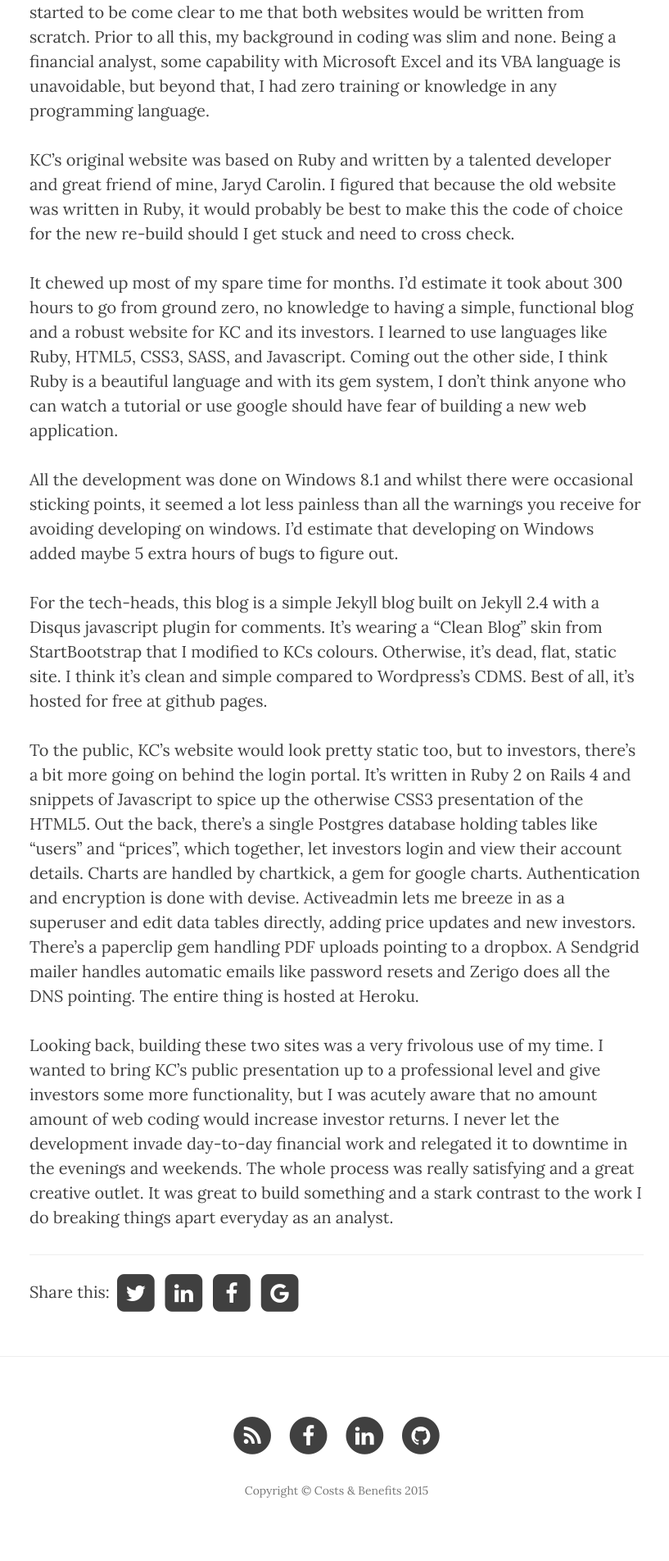
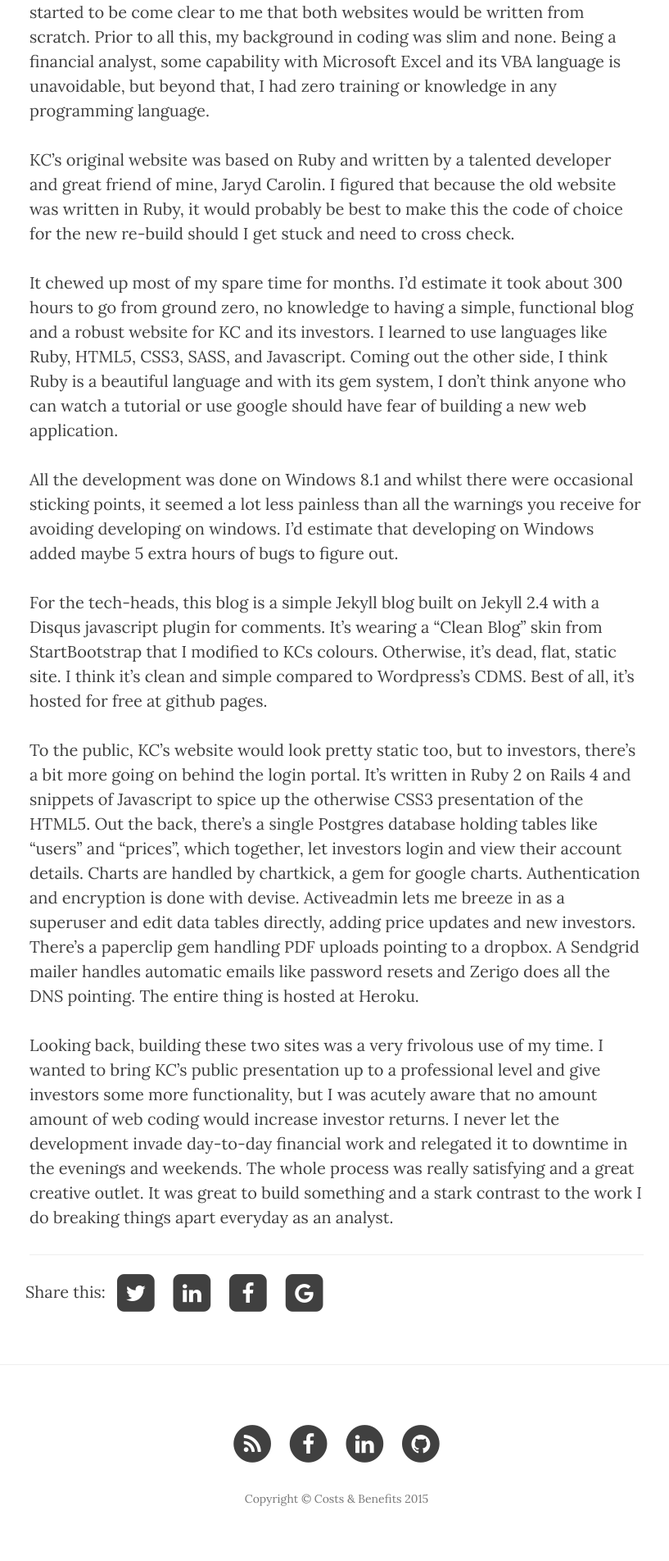
Before and after one commit to Impensa/Impensa.github.io, a Jekyll site: the page built from _posts/2014-06-10-analysis-vs-creativity.markdown, in a window 1280 px wide. Shown: the part 1393-3297 px from the top of the page at 82% size, without its empty margins (229-1046 px from the left). Built offline with Jekyll 4.4.1, drawn with Linux system fonts in a browser that asks for light colours; nearby versions of some CDN libraries; comment, search, counter and statistics services are not loaded.

Commit message:
social buttons

```diff
--- a/_layouts/post.html
+++ b/_layouts/post.html
@@ -50,31 +50,32 @@ layout: default
     <div class="row">
         <div class="col-lg-8 col-lg-offset-2 col-md-10 col-md-offset-1">
             <div class="share-page">
+                <ul class="list-inline">
                 Share this:
-                <a href="https://twitter.com/intent/tweet?text={{ page.title }}&url={{ site.url }}{{ page.url }}&via={{ site.twitter_username }}&related={{ site.twitter_username }}" rel="nofollow" target="_blank" title="Share on Twitter">
+                <li><a href="https://twitter.com/intent/tweet?text={{ page.title }}&url={{ site.url }}{{ page.url }}&via={{ site.twitter_username }}&related={{ site.twitter_username }}" rel="nofollow" target="_blank" title="Share on Twitter">
                     <span class="fa-stack fa-lg">
                         <i class="fa fa-square fa-stack-2x"></i>
                         <i class="fa fa-twitter fa-stack-1x fa-inverse"></i>
                     </span>
-                </a>
-                <a href="http://www.linkedin.com/shareArticle?mini=true&url={{ site.url }}{{ page.url }}&title={{ page.title }}" rel="nofollow" target="_blank" title="Share on Twitter">
+                </a></li>
+                <li><a href="http://www.linkedin.com/shareArticle?mini=true&url={{ site.url }}{{ page.url }}&title={{ page.title }}" rel="nofollow" target="_blank" title="Share on LinkedIn">
                     <span class="fa-stack fa-lg">
                         <i class="fa fa-square fa-stack-2x"></i>
                         <i class="fa fa-linkedin fa-stack-1x fa-inverse"></i>
                     </span>
-                </a>
-                <a href="https://facebook.com/sharer.php?u={{ site.url }}{{ page.url }}" rel="nofollow" target="_blank" title="Share on Facebook">
+                </a></li>
+                <li><a href="https://facebook.com/sharer.php?u={{ site.url }}{{ page.url }}" rel="nofollow" target="_blank" title="Share on Facebook">
                     <span class="fa-stack fa-lg">
                         <i class="fa fa-square fa-stack-2x"></i>
                         <i class="fa fa-facebook fa-stack-1x fa-inverse"></i>
                     </span>
-                </a>
-                <a href="https://plus.google.com/share?url={{ site.url }}{{ page.url }}" rel="nofollow" target="_blank" title="Share on Google+">
+                </a></li>
+                <li><a href="https://plus.google.com/share?url={{ site.url }}{{ page.url }}" rel="nofollow" target="_blank" title="Share on Google+">
                     <span class="fa-stack fa-lg">
                         <i class="fa fa-square fa-stack-2x"></i>
                         <i class="fa fa-google fa-stack-1x fa-inverse"></i>
                     </span>
-                </a>
+                </a></li>
             </div>
         </div>
     </div>
```
